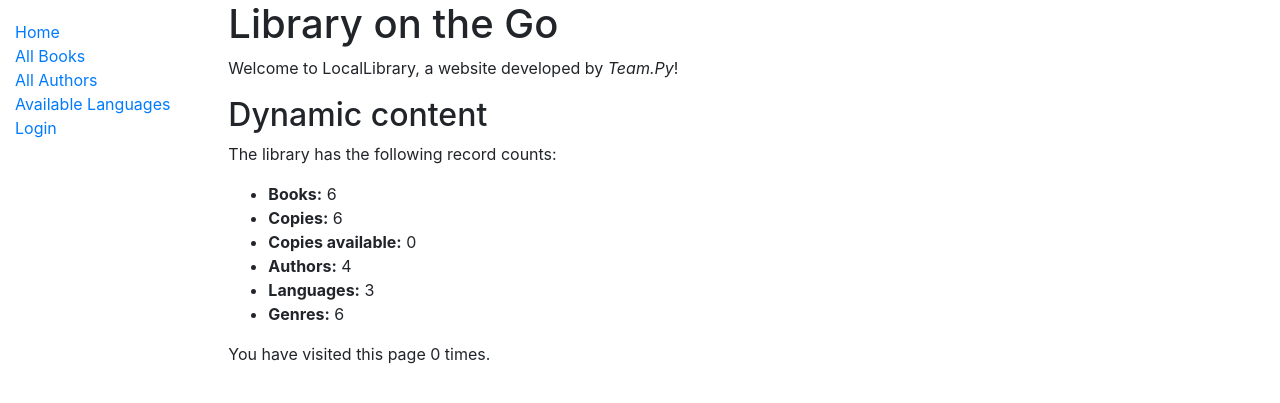
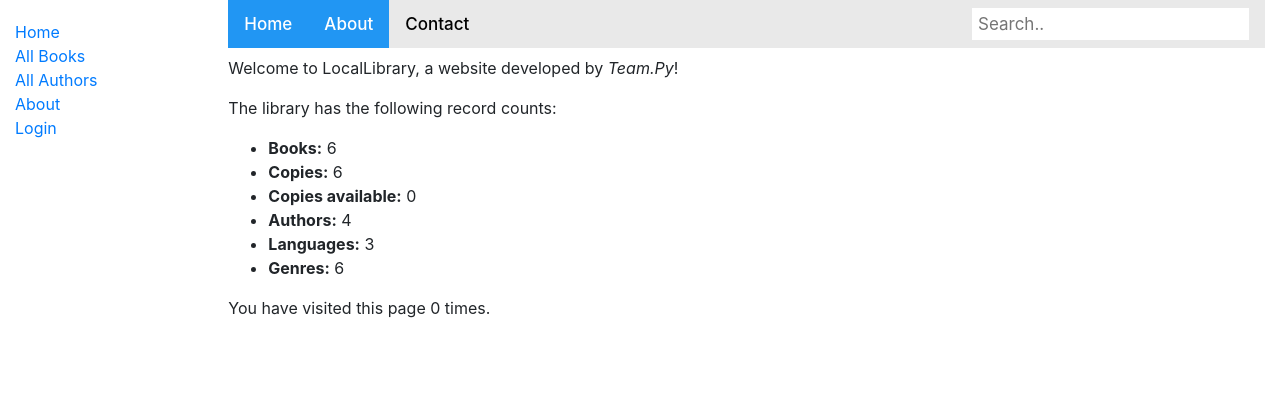
Before and after one commit to abhigyan709/mini-python-project-based-on-django-framework, a Django app: page /catalog/ in a window 1280 px wide. Shown: the top 403 px of the page. Run offline with Django 3.2, Linux system fonts and the light colour scheme; data comes from the database, SQL or seed files in the repository; both versions use the stored data as it was after the commit; some libraries are stand-ins or nearby versions.

Commit message:
"Need Some changes at About page"

```diff
--- a/locallibrary/catalog/admin.py
+++ b/locallibrary/catalog/admin.py
@@ -1,5 +1,5 @@
 from django.contrib import admin
-from catalog.models import Author, Genre, Book, BookInstance, Language
+from catalog.models import Author, Genre, Book, BookInstance, Language, About
 
 # Register your models here.
 # admin.site.register(Book)
@@ -7,10 +7,12 @@ from catalog.models import Author, Genre, Book, BookInstance, Language
 admin.site.register(Genre)
 # admin.site.register(BookInstance)
 admin.site.register(Language)
+admin.site.register(About)
 
 
 class BooksInline(admin.TabularInline):
     model = Book
+
 
 # Define the admin class
 class AuthorAdmin(admin.ModelAdmin):
--- a/locallibrary/catalog/static/css/styles.css
+++ b/locallibrary/catalog/static/css/styles.css
@@ -4,3 +4,56 @@
     list-style: none;
     colour: red;
 }
+/* Add a black background color to the top navigation bar */
+.topnav {
+  overflow: hidden;
+  background-color: #e9e9e9;
+}
+
+/* Style the links inside the navigation bar */
+.topnav a {
+  float: left;
+  display: block;
+  color: black;
+  text-align: center;
+  padding: 14px 16px;
+  text-decoration: none;
+  font-size: 17px;
+}
+
+/* Change the color of links on hover */
+.topnav a:hover {
+  background-color: #ddd;
+  color: black;
+}
+
+/* Style the "active" element to highlight the current page */
+.topnav a.active {
+  background-color: #2196F3;
+  color: white;
+}
+
+/* Style the search box inside the navigation bar */
+.topnav input[type=text] {
+  float: right;
+  padding: 6px;
+  border: none;
+  margin-top: 8px;
+  margin-right: 16px;
+  font-size: 17px;
+}
+
+/* When the screen is less than 600px wide, stack the links and the search field vertically instead of horizontally */
+@media screen and (max-width: 600px) {
+  .topnav a, .topnav input[type=text] {
+    float: none;
+    display: block;
+    text-align: left;
+    width: 100%;
+    margin: 0;
+    padding: 14px;
+  }
+  .topnav input[type=text] {
+    border: 1px solid #ccc;
+  }
+}
--- a/locallibrary/catalog/templates/base_generic.html
+++ b/locallibrary/catalog/templates/base_generic.html
@@ -18,7 +18,7 @@
           <li><a href="{% url 'index' %}">Home</a></li>
           <li><a href="{% url 'books' %}">All Books</a></li>
           <li><a href="{% url 'authors' %}">All Authors</a></li>
-          <li><a href="{% url 'languages' %}">Available Languages</a></li>
+            <li><a class="active" href="{% url 'aboutus' %}">About</a></li>
           {% if user.is_authenticated %}
      <li>User: {{ user.get_username }}</li>
      <li><a href="{% url 'my-borrowed' %}">My Borrowed</a></li>
--- /dev/null
+++ b/locallibrary/catalog/templates/catalog/about_list.html
@@ -0,0 +1,5 @@
+{% extends "base_generic.html" %}
+
+{% block content %}
+
+{% endblock %}
--- a/locallibrary/catalog/templates/index.html
+++ b/locallibrary/catalog/templates/index.html
@@ -1,9 +1,14 @@
 {% extends "base_generic.html" %}
 
 {% block content %}
-  <h1>Library on the Go</h1>
+  <h1><div class="topnav">
+  <a class="active" href="{% url 'index' %}">Home</a>
+  <a class="active" href="{% url 'aboutus' %}">About</a>
+  <a href="contact">Contact</a>
+  <input type="text" placeholder="Search..">
+    </div></h1>
   <p>Welcome to LocalLibrary, a website developed by <em>Team.Py</em>!</p>
-  <h2>Dynamic content</h2>
+
   <p>The library has the following record counts:</p>
   <ul>
     <li><strong>Books:</strong> {{ num_books }}</li>
--- a/locallibrary/catalog/urls.py
+++ b/locallibrary/catalog/urls.py
@@ -8,7 +8,7 @@ urlpatterns = [
     path('authors/', views.AuthorListView.as_view(), name='authors'),
     path('author/<int:pk>',
          views.AuthorDetailView.as_view(), name='author-detail'),
-    path('languages/', views.LanguageListView.as_view(), name='languages'),
+    path('about/', views.AboutPageView.as_view(), name = 'aboutus'),
 ]
 urlpatterns += [
     path('mybooks/', views.LoanedBooksByUserListView.as_view(), name='my-borrowed'),
--- a/locallibrary/catalog/views.py
+++ b/locallibrary/catalog/views.py
@@ -1,6 +1,6 @@
 import datetime
 from django.shortcuts import render, get_object_or_404
-from catalog.models import Book, Author, BookInstance, Genre, Language
+from catalog.models import Book, Author, BookInstance, Genre, Language, About
 from django.views import generic
 from django.urls import reverse
 from django.contrib.auth.mixins import LoginRequiredMixin
@@ -9,11 +9,10 @@ from django.http import HttpResponseRedirect
 from django.contrib.auth.decorators import permission_required
 from django.views.generic.edit import CreateView, UpdateView, DeleteView
 from django.urls import reverse_lazy
-
 from catalog.forms import RenewBookForm
 
 
-# Create your views here.
+# views created here, new views have to append
 def index(request):
     """View function for home page of site."""
     # Generate counts of some of the main objects
@@ -24,8 +23,6 @@ def index(request):
     num_authors = Author.objects.count()  # The 'all()' is implied by default.
     num_languages = Language.objects.count()
     num_genres = Genre.objects.count()
-
-
 
     # Number of visits to this view, as counted in the session variable
     num_visits = request.session.get('num_visits', 0)
@@ -56,6 +53,14 @@ class BookListView(generic.ListView):
 class LanguageListView(generic.ListView):
     model = Language
     paginate_by = 10
+
+
+class AboutPageView(generic.DetailView):
+    model = About
+
+    def about_view(request):
+        about = get_object_or_404(About)
+        return render(request, 'catalog/about/list.html', context={'about': about})
 
 
 class BookDetailView(generic.DetailView):
```
Also changed, not shown: locallibrary/catalog/models.py (+10 -0 lines), locallibrary/catalog/templates/catalog/language_list.html (deleted, +0 -16 lines), locallibrary/catalog/migrations/0007_about.py (added), locallibrary/db.sqlite3.
